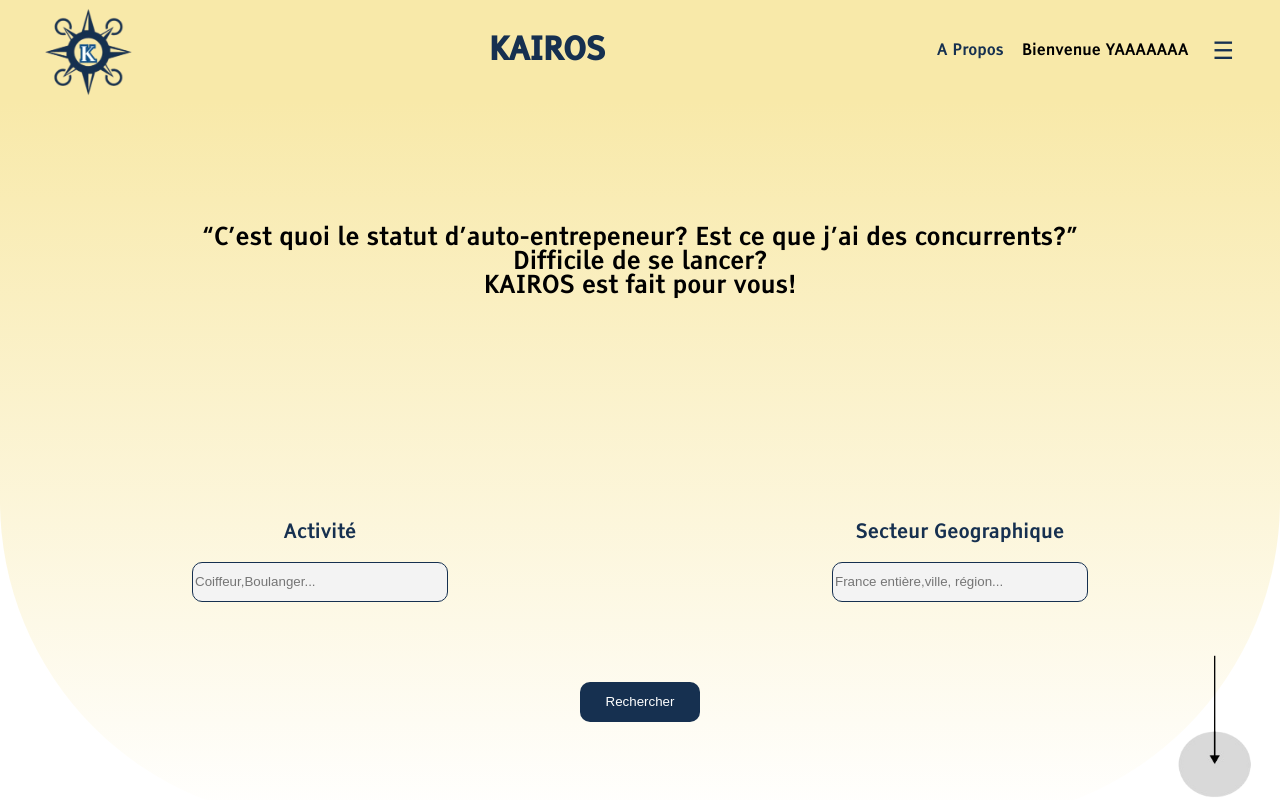
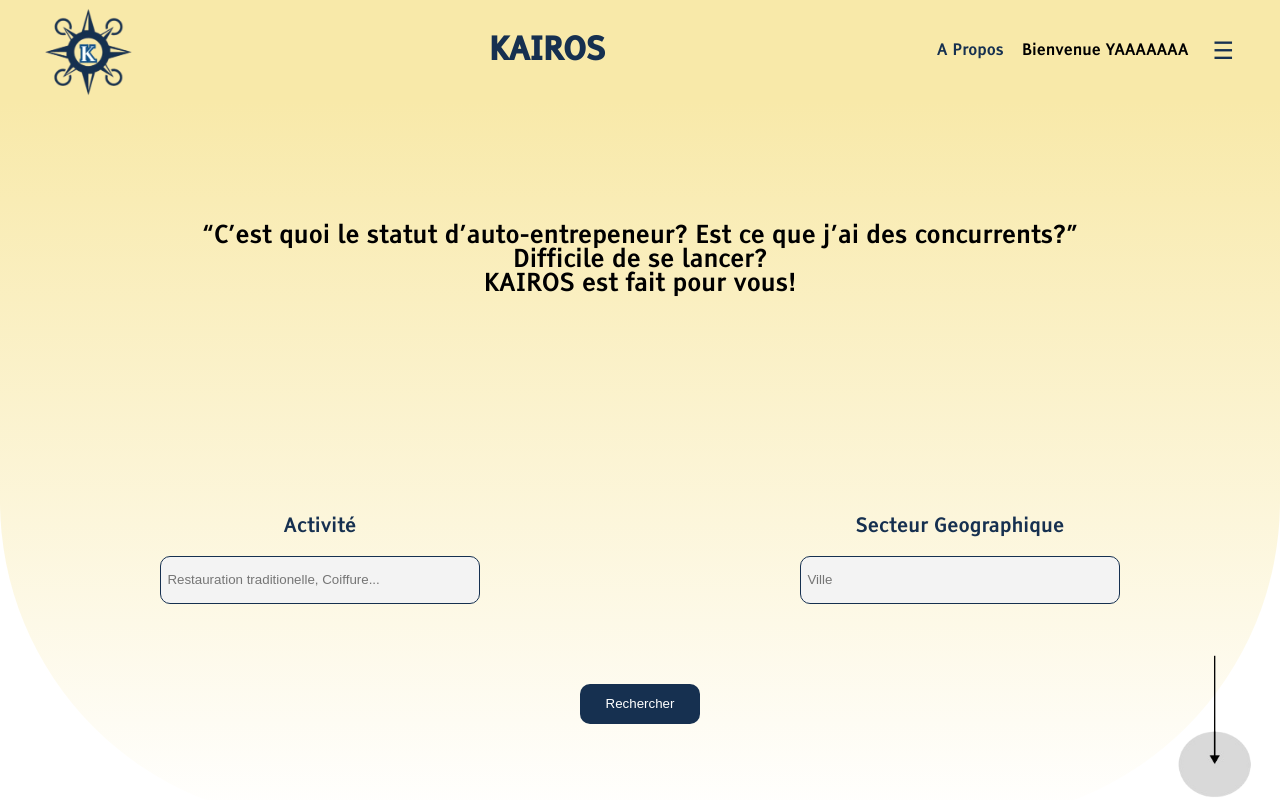
Before and after one commit to RamyDj/Kairos-frontend, a Next.js app: page / in a window 1280 px wide. Shown: the top 800 px of the page. Built offline with nearby package versions, Linux system fonts and the light colour scheme.

Commit message:
Julien : Première version autocomplete Search.js

```diff
--- a/components/Home/Search.js
+++ b/components/Home/Search.js
@@ -4,17 +4,28 @@ import {useDispatch, useSelector} from 'react-redux'
 import { addSearch } from '../../reducers/search';
 import { convertStringApeToCode } from '../../modules/convertingFunctions';
 import {AutoComplete} from 'antd'
+import codesAndStringsApe from '../../datas/codesApeActivities'
 
 function Search() {
     const [activityTypped, setActivityTypped] = useState('')
     const [locationTypped, setLocationTypped] = useState('')
 
-    const url = process.env.NEXT_PUBLIC_BACK_ADRESS
+    const url = process.env.NEXT_PUBLIC_BACK_ADDRESS
+    const dispatch = useDispatch()
 
-    const dispatch = useDispatch()
+    // Variables engistrant les listes nécessaires à l'affichage des propositions d'autocomplete
+
+    const activitiesList = codesAndStringsApe.map(e=>{
+        return e = {value : e.description}
+    })
+    const [locationsList, setLocationsList]=useState([])
+
+
+    // Fonction appelée quand on clique sur recherche
 
     const searchClick = ()=>{
         const codeApe = convertStringApeToCode(activityTypped)
+        if (!codeApe){return}
         const locationWithoutSpace = locationTypped.replace(/ /g, '-')
         fetch(`${url}/searches/newSearch/${locationWithoutSpace}/${codeApe}`)
         .then(response=>response.json())
@@ -23,6 +34,24 @@ function Search() {
             dispatch(addSearch(data.result))
 
         })
+    }
+
+    // Fonction appelée en tapant du texte dans 'Secteur Géographique' pour fetch api adresse et remplir la liste de l'autoComplete
+
+    const locationTextChange = async (locationSearched)=>{
+        if(locationSearched.length<3){
+            setLocationsList([])
+            return}
+        else {
+            const response = await fetch(`https://api-adresse.data.gouv.fr/search/?q=${locationSearched}&type=municipality`)
+            const data = await response.json()
+            setLocationsList(data.features.map((e, i)=>{
+                return {value : e.properties.name,
+                    id : i,
+                    }
+            }))
+        }
+
     }
 
   return (
@@ -35,11 +64,31 @@ function Search() {
         <div className={styles.form}>
             <div className={styles.activities}>
                 <label for="activity">Activité</label>
-                <input type='text' id='activity' placeholder='Coiffeur,Boulanger...' onChange={(e)=>setActivityTypped(e.target.value)} value={activityTypped}></input>
+                <AutoComplete
+                    options={activitiesList}
+                    style={{width : "25vw", height :"6vh"}}
+                    filterOption="true"
+                    onSelect={item=>setActivityTypped(item)}
+                >
+                    <input type='text' id='activity' placeholder="Restauration traditionelle, Coiffure..." onChange={(e)=>setActivityTypped(e.target.value)} value={activityTypped}></input>
+                </AutoComplete>
             </div>
             <div className={styles.locations}>
                 <label for="location">Secteur Geographique</label>
-                <input type='text' id='location' placeholder='France entière,ville, région...' onChange={(e)=>setLocationTypped(e.target.value)} value={locationTypped}></input>
+                <AutoComplete
+                    options={locationsList}
+                    style={{width : "25vw", height :"6vh"}}
+                    filterOption="true"
+                    onSelect={item=>setLocationTypped(item)}
+
+                >
+                    <input type='text' id='location' placeholder='Ville'
+                    onChange={(e)=>{
+                        setLocationTypped(e.target.value)
+                        locationTextChange(e.target.value)
+                        }}
+                    value={locationTypped}></input>
+                </AutoComplete>
             </div>
 
         </div>
--- a/datas/codesApeActivities.js
+++ b/datas/codesApeActivities.js
@@ -1,8 +1,8 @@
 const brutCode=[
-     {
-      "NAF rév. 2, 2008 - Niveau 5 - Liste des sous-classes": "Code",
-      "Column2": "Libellé"
-     },
+    //  {
+    //   "NAF rév. 2, 2008 - Niveau 5 - Liste des sous-classes": "Code",
+    //   "Column2": "Libellé"
+    //  },
      {
       "NAF rév. 2, 2008 - Niveau 5 - Liste des sous-classes": "01.11Z",
       "Column2": "Culture de céréales (à l'exception du riz), de légumineuses et de graines oléagineuses"
--- a/modules/convertingFunctions.js
+++ b/modules/convertingFunctions.js
@@ -62,6 +62,7 @@ const toWGS = (x, y) => {
 
   function convertStringApeToCode(string){
     const searchedElement = codesApe.filter(e=>e.description == string)
+    if (searchedElement.length==0){return false}
     return searchedElement[0].code
   }
 
--- a/styles/Search.module.css
+++ b/styles/Search.module.css
@@ -59,11 +59,13 @@
 }
 
 .form input{
-    width: 20vw;
-    height: 5vh;
+    width: 25vw;
+    height: 6vh;
     border: 1px solid #163050;
     border-radius: 10px;
     background-color: #f3f3f3;
+    padding-left: 0.5vw;
+    outline: none;
 }
 
 .btnSearch{
```
